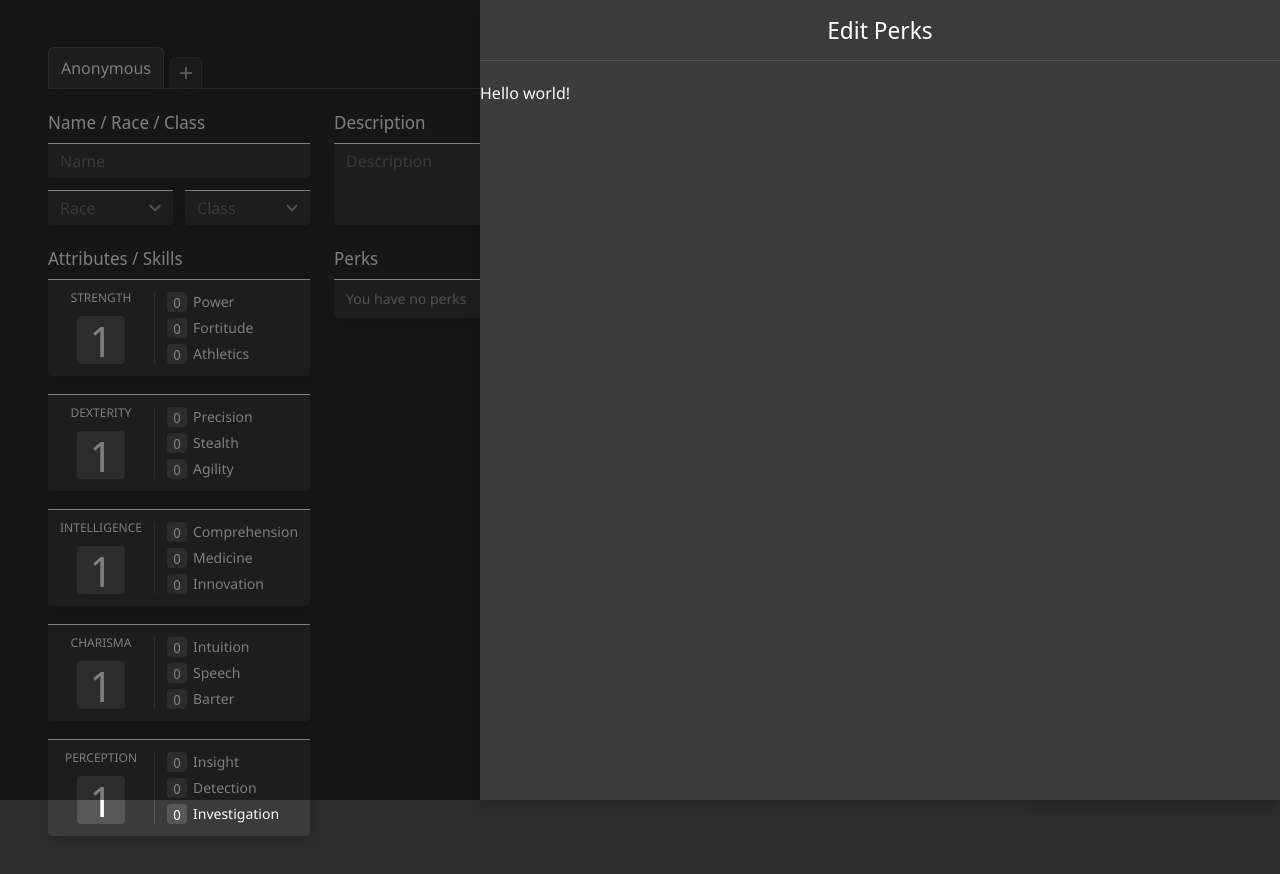
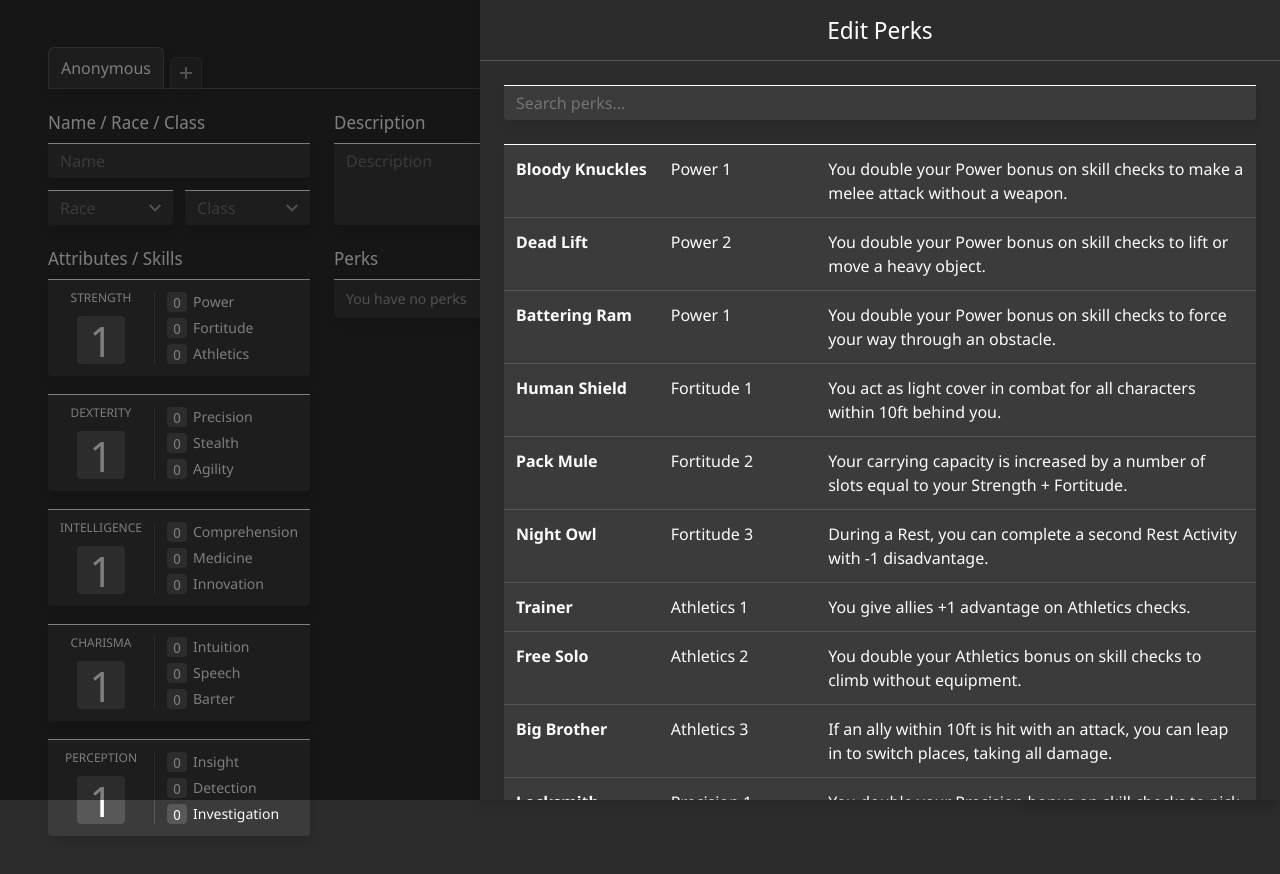
Before and after one commit to Paradoxdotexe/vade-mecum, a React (Create React App) app: page /engine in a window 1280 px wide. Both pictures are taken after a click on the button "Edit perks". Shown: the top 874 px of the page. Built offline with nearby package versions, Linux system fonts and the light colour scheme.

Commit message:
PATCH: Add searchable perks

```diff
--- a/src/components/VDrawer.tsx
+++ b/src/components/VDrawer.tsx
@@ -26,10 +26,9 @@ const StyledVDrawerContainer = styled.div<{ $width: string }>`
   .drawerContainer__drawer {
     width: ${props => props.$width};
     height: 100%;
-    background-color: #3b3b3b;
+    background-color: #2c2c2c;
     display: flex;
     flex-direction: column;
-    gap: 24px;
     box-shadow: -3px 6px 12px rgba(0, 0, 0, 0.1);
 
     .drawer__header {
@@ -67,6 +66,7 @@ export type VDrawerProps = {
   children: ReactNode;
   width: number;
   header?: ReactNode;
+  className?: string;
 };
 
 export const VDrawer: React.FC<VDrawerProps> = props => {
@@ -78,7 +78,7 @@ export const VDrawer: React.FC<VDrawerProps> = props => {
   return (
     <StyledVDrawerContainer
       $width={`${props.width}px`}
-      className={open ? 'drawerContainer--open' : ''}
+      className={`${props.className ?? ''} ${open ? 'drawerContainer--open' : ''}`}
       onClick={() => setOpen(false)}
     >
       <CSSTransition
--- a/src/components/VTable.tsx
+++ b/src/components/VTable.tsx
@@ -59,6 +59,7 @@ type VTableProps<T extends VTableRow> = {
 export const VTable = <T extends VTableRow>(props: VTableProps<T>) => {
   return (
     <StyledVTable>
+      <tbody>
         {props.rows.map(row => (
           <tr key={row.key}>
             {props.columns.map(column => (
@@ -73,6 +74,7 @@ export const VTable = <T extends VTableRow>(props: VTableProps<T>) => {
             <td>{props.emptyMessage ?? 'No data.'}</td>
           </tr>
         )}
+      </tbody>
     </StyledVTable>
   );
 };
--- a/src/pages/engine/characterSheet/ClassItemCard.tsx
+++ b/src/pages/engine/characterSheet/ClassItemCard.tsx
@@ -32,7 +32,7 @@ export const ClassItemCard: React.FC = () => {
   const characterClass = currentCharacter.class;
 
   return (
-    <StyledClassItemCard style={{ padding: 0 }}>
+    <StyledClassItemCard>
       {characterClass && (
         <div className="card__item">
           <div className="item__label">{characterClass.classItemLabel}</div>
--- a/src/pages/engine/characterSheet/EditPerksDrawer.tsx
+++ b/src/pages/engine/characterSheet/EditPerksDrawer.tsx
@@ -1,12 +1,55 @@
+import { VCard } from '@/components/VCard';
 import { VDrawer, VDrawerProps } from '@/components/VDrawer';
-import React from 'react';
+import { VInput } from '@/components/VInput';
+import { VTable, VTableColumn } from '@/components/VTable';
+import React, { useState } from 'react';
+import styled from 'styled-components';
+import { PERKS, Perk } from '../Perk';
+import { capitalize } from '@/utils/capitalize';
+
+const StyledEditPerksDrawer = styled(VDrawer)`
+  .drawer__content {
+    display: flex;
+    flex-direction: column;
+    gap: 24px;
+    padding: 24px 6px 24px 24px;
+    overflow: auto;
+    scrollbar-gutter: stable;
+  }
+`;
 
 type EditPerksDrawerProps = Pick<VDrawerProps, 'open' | 'onClose'>;
 
 export const EditPerksDrawer: React.FC<EditPerksDrawerProps> = props => {
+  const [searchQuery, setSearchQuery] = useState('');
+
+  const columns: VTableColumn<Perk>[] = [
+    { key: 'name', dataKey: 'name' },
+    {
+      key: 'skill',
+      render: perk => `${capitalize(perk.skillKey)} ${perk.skillRequirement}`
+    },
+    { key: 'description', dataKey: 'description' }
+  ];
+
+  let perks = PERKS;
+  if (searchQuery) {
+    const regex = new RegExp(searchQuery, 'i');
+    perks = perks.filter(perk =>
+      [perk.name, perk.description, perk.attributeKey, perk.skillKey].some(str => regex.test(str))
+    );
+  }
+
   return (
-    <VDrawer {...props} width={800} header={'Edit Perks'}>
-      Hello world!
-    </VDrawer>
+    <StyledEditPerksDrawer {...props} width={800} header={'Edit Perks'}>
+      <div className="drawer__content">
+        <VCard style={{ padding: 0 }}>
+          <VInput placeholder="Search perks..." value={searchQuery} onChange={setSearchQuery} />
+        </VCard>
+        <VCard style={{ padding: 0 }}>
+          <VTable columns={columns} rows={perks} emptyMessage="You have no perks" />
+        </VCard>
+      </div>
+    </StyledEditPerksDrawer>
   );
 };
--- a/src/version.json
+++ b/src/version.json
@@ -1,4 +1,4 @@
 {
-  "version": "0.17.2",
-  "versionCommitHash": "029c496"
+  "version": "0.17.3",
+  "versionCommitHash": "241d3ab"
 }
```
Lines whose indentation alone changed are shown as unchanged.
